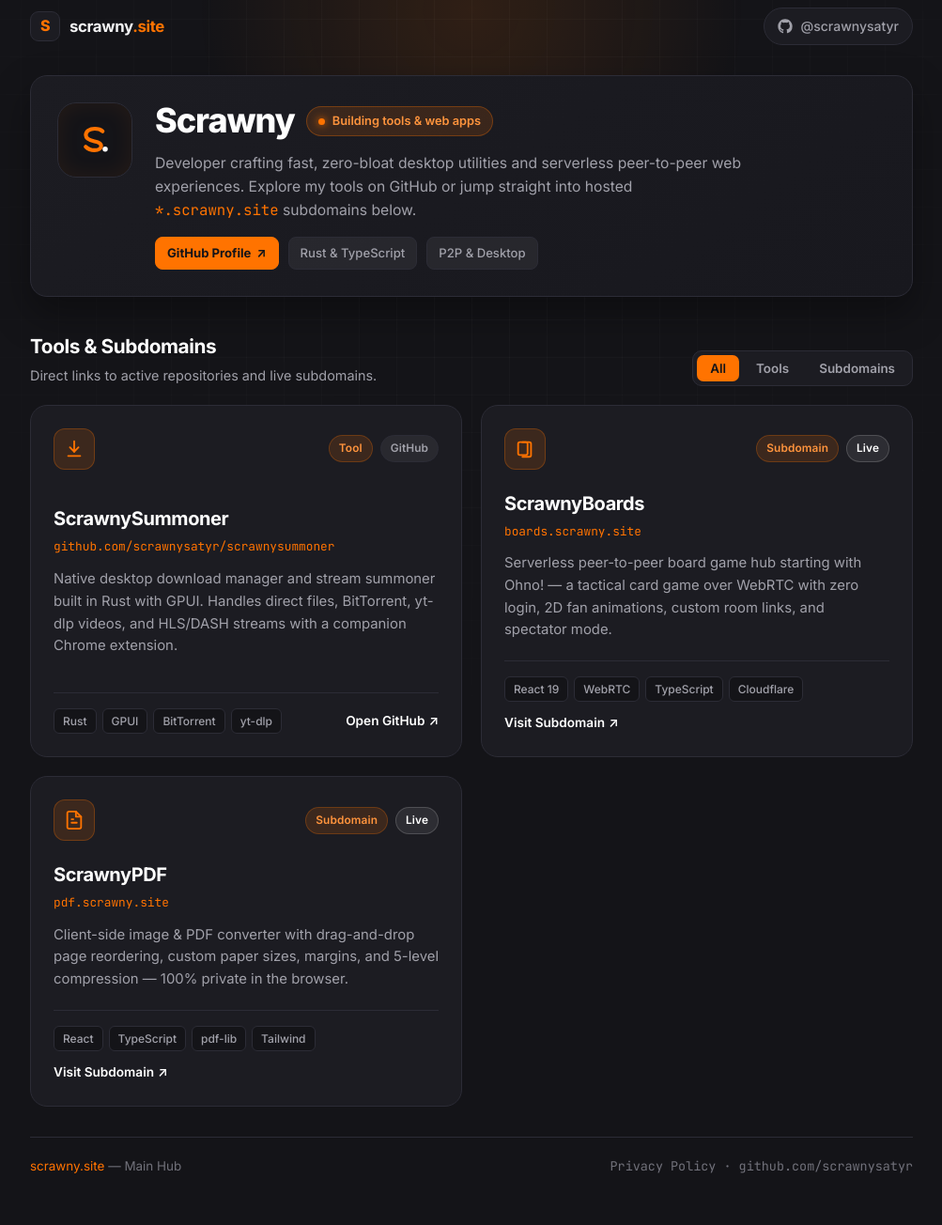
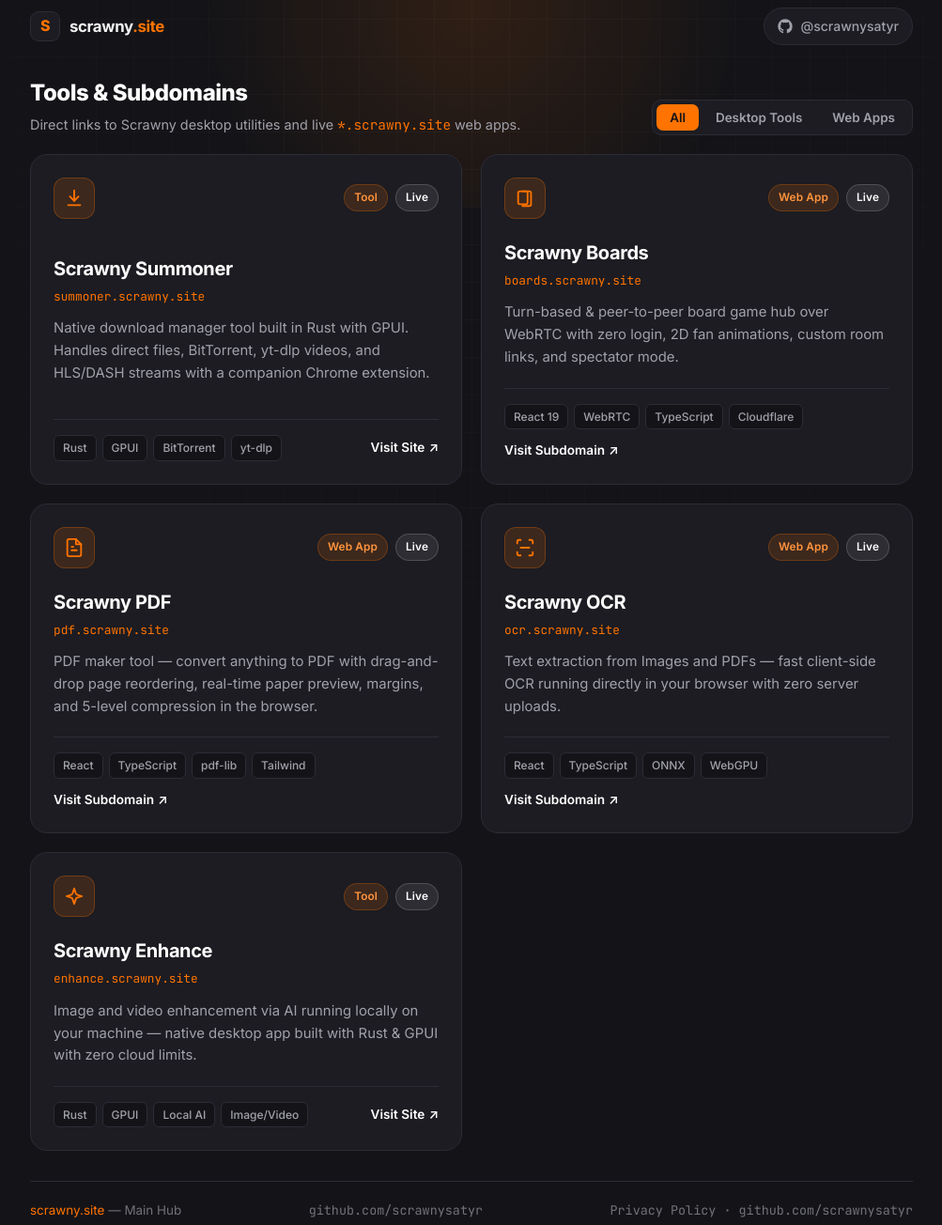
Before and after one commit to scrawnysatyr/ScrawnyMain, a plain HTML site: page index.html in a window 1280 px wide. Shown: the part 20-1324 px from the top of the page at 94% size, without its empty margins (138-1141 px from the left). Drawn offline with Linux system fonts and the light colour scheme.

Commit message:
Remove profile hero and display all 5 tool cards

```diff
--- a/index.html
+++ b/index.html
@@ -63,63 +63,21 @@
       </header>
 
       <main>
-        <section class="profile-card" aria-labelledby="profile-heading">
-          <div class="profile-avatar" aria-hidden="true">
-            <svg viewBox="0 0 64 64" width="44" height="44" fill="none">
-              <path
-                d="M44 18.5C41.2 15.8 36.8 14.5 31.8 14.5C23.6 14.5 18 18.6 18 24.4C18 30.2 23.2 32.5 31.4 34.1C38.4 35.5 41.8 37.1 41.8 41C41.8 45.1 37.7 47.8 31.4 47.8C25.9 47.8 21.3 45.8 17.8 42.4"
-                stroke="#ff7300"
-                stroke-width="6"
-                stroke-linecap="round"
-              />
-              <circle cx="48" cy="46" r="4" fill="#ffffff" />
-            </svg>
-          </div>
-
-          <div class="profile-body">
-            <div class="profile-title-row">
-              <h1 id="profile-heading">Scrawny</h1>
-              <span class="status-pill">
-                <span class="status-dot" aria-hidden="true"></span>
-                Building tools &amp; web apps
-              </span>
-            </div>
-            <p class="profile-bio">
-              Developer crafting fast, zero-bloat desktop utilities and serverless peer-to-peer web
-              experiences. Explore my tools on GitHub or jump straight into hosted
-              <span class="mono accent">*.scrawny.site</span> subdomains below.
-            </p>
-            <div class="profile-meta">
-              <a
-                class="meta-chip meta-chip-primary"
-                href="https://github.com/scrawnysatyr"
-                target="_blank"
-                rel="noopener noreferrer"
-              >
-                GitHub Profile
-                <span aria-hidden="true">&nearr;</span>
-              </a>
-              <span class="meta-chip">Rust &amp; TypeScript</span>
-              <span class="meta-chip">P2P &amp; Desktop</span>
-            </div>
-          </div>
-        </section>
-
         <section class="directory-section" aria-labelledby="directory-heading">
           <div class="section-header">
             <div>
-              <h2 id="directory-heading">Tools &amp; Subdomains</h2>
-              <p class="section-subtitle">Direct links to active repositories and live subdomains.</p>
+              <h1 id="directory-heading" style="font-size: 1.5rem; font-weight: 800; letter-spacing: -0.02em; color: #ffffff;">Tools &amp; Subdomains</h1>
+              <p class="section-subtitle">Direct links to Scrawny desktop utilities and live <span class="mono accent">*.scrawny.site</span> web apps.</p>
             </div>
             <div class="filter-bar" role="tablist" aria-label="Filter projects">
               <button class="filter-btn is-active" type="button" data-filter="all" role="tab" aria-selected="true">
                 All
               </button>
               <button class="filter-btn" type="button" data-filter="tool" role="tab" aria-selected="false">
-                Tools
+                Desktop Tools
               </button>
               <button class="filter-btn" type="button" data-filter="subdomain" role="tab" aria-selected="false">
-                Subdomains
+                Web Apps
               </button>
             </div>
           </div>
@@ -128,7 +86,7 @@
             <a
               class="project-card"
               data-category="tool"
-              href="https://github.com/scrawnysatyr/scrawnysummoner"
+              href="https://summoner.scrawny.site"
               target="_blank"
               rel="noopener noreferrer"
             >
@@ -142,17 +100,16 @@
                 </div>
                 <div class="card-badges">
                   <span class="badge badge-orange">Tool</span>
-                  <span class="badge badge-muted">GitHub</span>
+                  <span class="badge badge-live">Live</span>
                 </div>
               </div>
 
               <div class="card-content">
-                <h3>ScrawnySummoner</h3>
-                <p class="card-destination mono">github.com/scrawnysatyr/scrawnysummoner</p>
+                <h3>Scrawny Summoner</h3>
+                <p class="card-destination mono">summoner.scrawny.site</p>
                 <p class="card-description">
-                  Native desktop download manager and stream summoner built in Rust with GPUI.
-                  Handles direct files, BitTorrent, yt-dlp videos, and HLS/DASH streams with a
-                  companion Chrome extension.
+                  Native download manager tool built in Rust with GPUI. Handles direct files,
+                  BitTorrent, yt-dlp videos, and HLS/DASH streams with a companion Chrome extension.
                 </p>
               </div>
 
@@ -164,7 +121,7 @@
                   <li>yt-dlp</li>
                 </ul>
                 <span class="card-cta">
-                  Open GitHub <span aria-hidden="true">&nearr;</span>
+                  Visit Site <span aria-hidden="true">&nearr;</span>
                 </span>
               </div>
             </a>
@@ -184,18 +141,17 @@
                   </svg>
                 </div>
                 <div class="card-badges">
-                  <span class="badge badge-orange">Subdomain</span>
+                  <span class="badge badge-orange">Web App</span>
                   <span class="badge badge-live">Live</span>
                 </div>
               </div>
 
               <div class="card-content">
-                <h3>ScrawnyBoards</h3>
+                <h3>Scrawny Boards</h3>
                 <p class="card-destination mono">boards.scrawny.site</p>
                 <p class="card-description">
-                  Serverless peer-to-peer board game hub starting with Ohno! — a tactical card
-                  game over WebRTC with zero login, 2D fan animations, custom room links, and
-                  spectator mode.
+                  Turn-based &amp; peer-to-peer board game hub over WebRTC with zero login, 2D fan
+                  animations, custom room links, and spectator mode.
                 </p>
               </div>
 
@@ -229,17 +185,17 @@
                   </svg>
                 </div>
                 <div class="card-badges">
-                  <span class="badge badge-orange">Subdomain</span>
+                  <span class="badge badge-orange">Web App</span>
                   <span class="badge badge-live">Live</span>
                 </div>
               </div>
 
               <div class="card-content">
-                <h3>ScrawnyPDF</h3>
+                <h3>Scrawny PDF</h3>
                 <p class="card-destination mono">pdf.scrawny.site</p>
                 <p class="card-description">
-                  Client-side image &amp; PDF converter with drag-and-drop page reordering, custom
-                  paper sizes, margins, and 5-level compression — 100% private in the browser.
+                  PDF maker tool — convert anything to PDF with drag-and-drop page reordering,
+                  real-time paper preview, margins, and 5-level compression in the browser.
                 </p>
               </div>
 
@@ -255,12 +211,99 @@
                 </span>
               </div>
             </a>
+
+            <a
+              class="project-card"
+              data-category="subdomain"
+              href="https://ocr.scrawny.site"
+              target="_blank"
+              rel="noopener noreferrer"
+            >
+              <div class="card-top">
+                <div class="card-icon" aria-hidden="true">
+                  <svg viewBox="0 0 24 24" width="22" height="22" fill="none" stroke="currentColor" stroke-width="2" stroke-linecap="round" stroke-linejoin="round">
+                    <path d="M3 7V5a2 2 0 0 1 2-2h2" />
+                    <path d="M17 3h2a2 2 0 0 1 2 2v2" />
+                    <path d="M21 17v2a2 2 0 0 1-2 2h-2" />
+                    <path d="M7 21H5a2 2 0 0 1-2-2v-2" />
+                    <path d="M7 12h10" />
+                  </svg>
+                </div>
+                <div class="card-badges">
+                  <span class="badge badge-orange">Web App</span>
+                  <span class="badge badge-live">Live</span>
+                </div>
+              </div>
+
+              <div class="card-content">
+                <h3>Scrawny OCR</h3>
+                <p class="card-destination mono">ocr.scrawny.site</p>
+                <p class="card-description">
+                  Text extraction from Images and PDFs — fast client-side OCR running directly in
+                  your browser with zero server uploads.
+                </p>
+              </div>
+
+              <div class="card-footer">
+                <ul class="tech-list" aria-label="Technologies">
+                  <li>React</li>
+                  <li>TypeScript</li>
+                  <li>ONNX</li>
+                  <li>WebGPU</li>
+                </ul>
+                <span class="card-cta">
+                  Visit Subdomain <span aria-hidden="true">&nearr;</span>
+                </span>
+              </div>
+            </a>
+
+            <a
+              class="project-card"
+              data-category="tool"
+              href="https://enhance.scrawny.site"
+              target="_blank"
+              rel="noopener noreferrer"
+            >
+              <div class="card-top">
+                <div class="card-icon" aria-hidden="true">
+                  <svg viewBox="0 0 24 24" width="22" height="22" fill="none" stroke="currentColor" stroke-width="2" stroke-linecap="round" stroke-linejoin="round">
+                    <path d="m12 3-1.9 5.8a2 2 0 0 1-1.3 1.3L3 12l5.8 1.9a2 2 0 0 1 1.3 1.3L12 21l1.9-5.8a2 2 0 0 1 1.3-1.3L21 12l-5.8-1.9a2 2 0 0 1-1.3-1.3Z" />
+                  </svg>
+                </div>
+                <div class="card-badges">
+                  <span class="badge badge-orange">Tool</span>
+                  <span class="badge badge-live">Live</span>
+                </div>
+              </div>
+
+              <div class="card-content">
+                <h3>Scrawny Enhance</h3>
+                <p class="card-destination mono">enhance.scrawny.site</p>
+                <p class="card-description">
+                  Image and video enhancement via AI running locally on your machine — native
+                  desktop app built with Rust &amp; GPUI with zero cloud limits.
+                </p>
+              </div>
+
+              <div class="card-footer">
+                <ul class="tech-list" aria-label="Technologies">
+                  <li>Rust</li>
+                  <li>GPUI</li>
+                  <li>Local AI</li>
+                  <li>Image/Video</li>
+                </ul>
+                <span class="card-cta">
+                  Visit Site <span aria-hidden="true">&nearr;</span>
+                </span>
+              </div>
+            </a>
           </div>
         </section>
       </main>
 
       <footer class="site-footer">
         <span><span class="accent">scrawny.site</span> &mdash; Main Hub</span>
+        <span class="mono">github.com/scrawnysatyr</span>
         <span class="mono">
           <a href="./privacy.html" style="color: inherit; text-decoration: none;">Privacy Policy</a>
           &middot; github.com/scrawnysatyr
```
